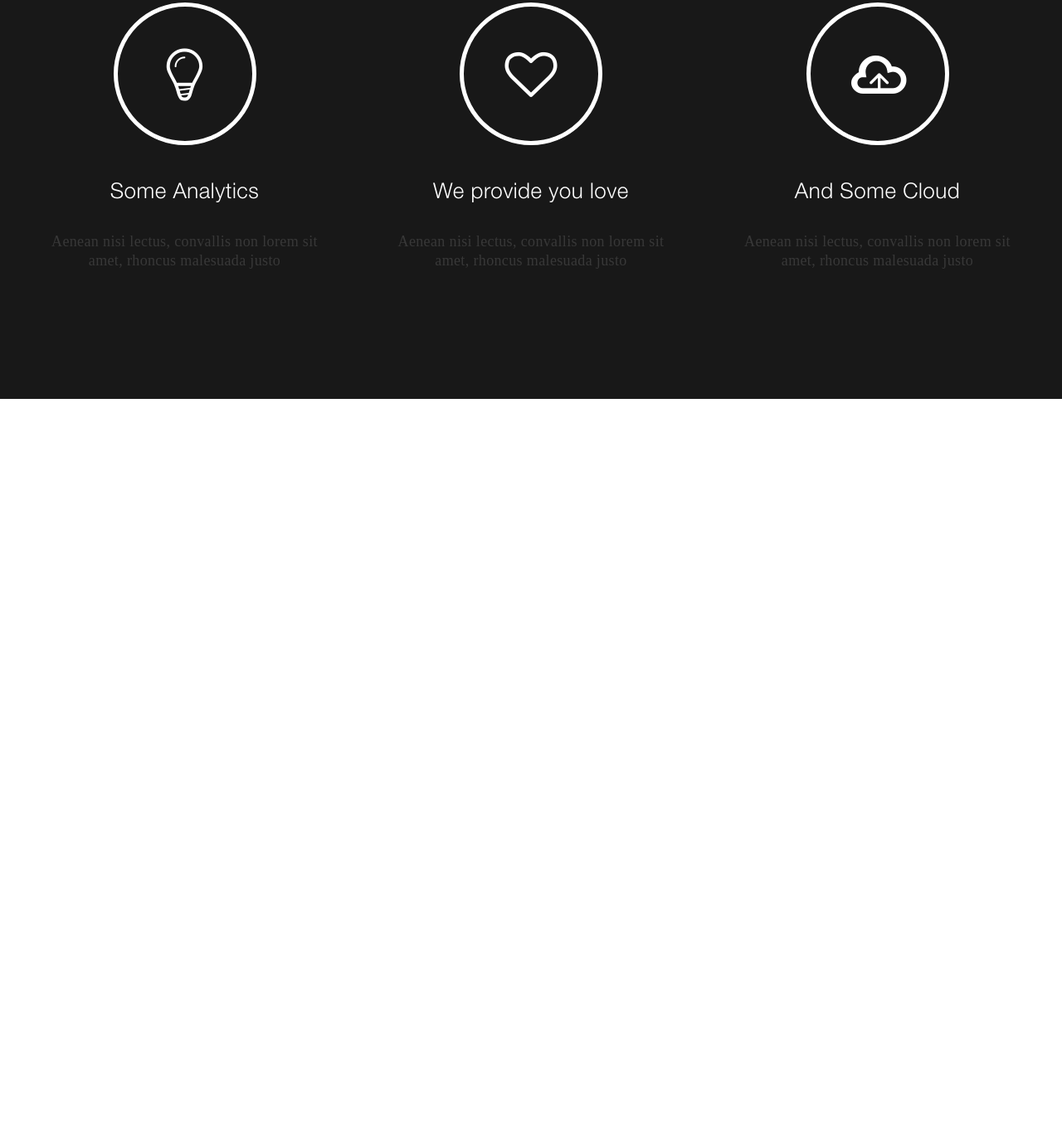
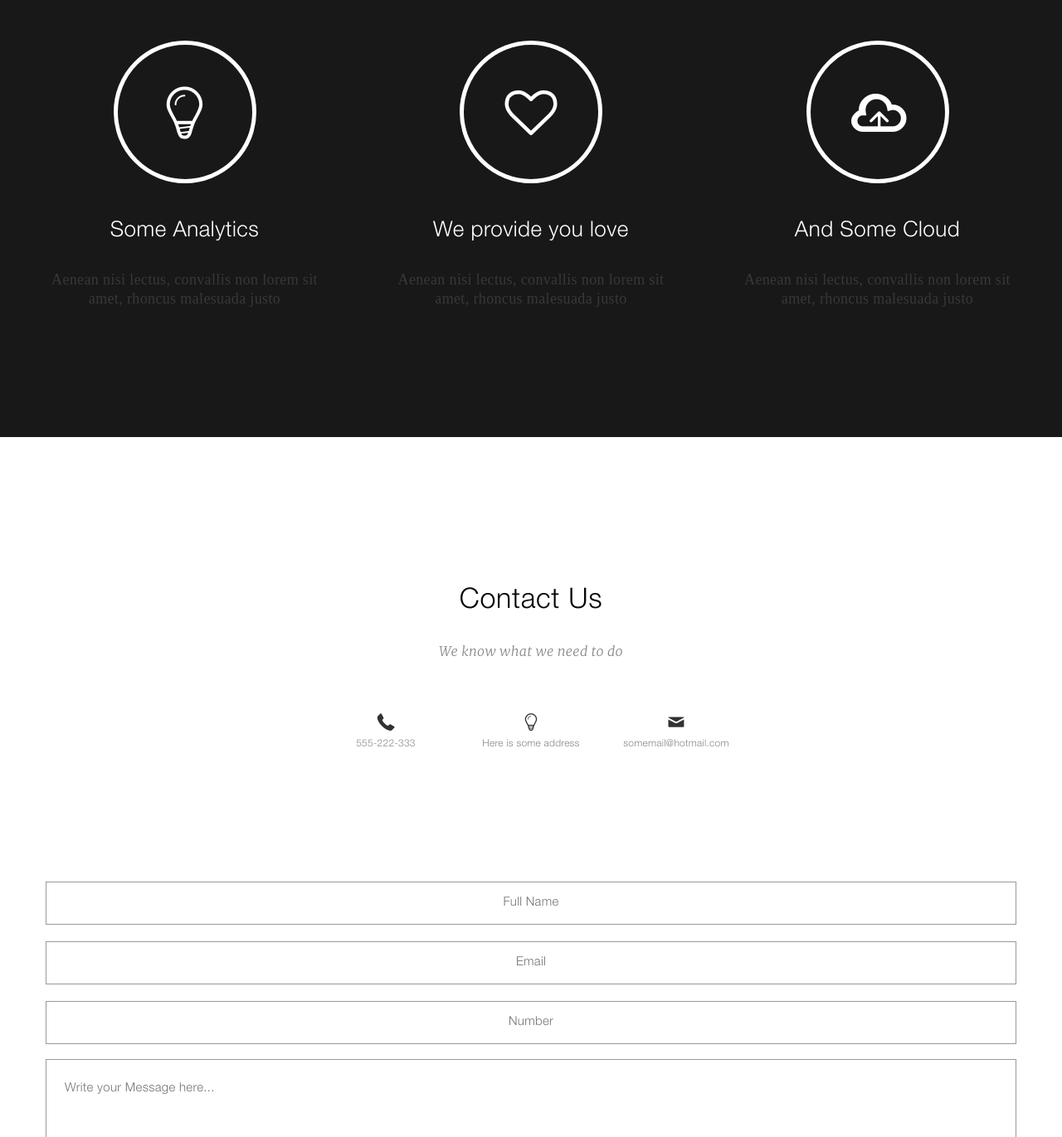
Before and after one commit to FriadoR/wordpress_adv, a plain HTML site: page index.html in a window 1280 px wide. Shown: the part 2891-4262 px from the top of the page at 83% size. Before the commit the page ends 3372 px from the top, so only its background shows below. Drawn offline with Linux system fonts and the light colour scheme; files whose address does not match are found by name.

Commit message:
add some files

```diff
--- a/css/style.css
+++ b/css/style.css
@@ -164,16 +164,18 @@ body {
 .team {
   height: 745px;
 }
-
+.container {
+}
 .block_head {
   text-align: center;
 }
-.block_title {
-  font-family: "HelveticaNeueLTProLt", sans-serif;
+
+.block_title_team {
+  font-family: "HelveticaNeueLTProMd", sans-serif;
   font-size: 34px;
   font-weight: 400;
   letter-spacing: 0.02em;
-  color: #1d1e1f;
+  color: #050607;
   margin: 0;
   padding-top: 138px;
   margin-bottom: 13px;
@@ -234,11 +236,20 @@ team_item-title {
 .block_head {
 }
 
-.block_title {
-  padding-top: 176px;
+.block_title_provide {
+  padding-top: 178px;
+  font-family: "HelveticaNeueLTProLt", sans-serif;
+  font-size: 34px;
+  font-weight: 400;
+  letter-spacing: 0.02em;
   color: #ffffff;
 }
 .block_text {
+  font-family: "Merriweather-LightItalic", sans-serif;
+  font-size: 16px;
+  font-weight: 300;
+  font-style: italic;
+  letter-spacing: 0.02em;
   color: #777777;
 }
 .provide_inner {
@@ -286,7 +297,140 @@ team_item-title {
   letter-spacing: 0.02em;
   color: #383838;
 }
-.icon-heart-empty {
+
+/* contact form */
+
+.contact {
 }
-.icon-upload-cloud-outline {
+.contact .block__head .block__title {
+  padding-top: 95px;
 }
+
+.block_title_contact {
+  padding-top: 150px;
+  font-family: "HelveticaNeueLTProLt", sans-serif;
+  font-size: 34px;
+  font-weight: 400;
+  letter-spacing: 0.02em;
+  color: hwb(0 2% 98%);
+}
+.block_text {
+  font-family: "Merriweather-LightItalic", sans-serif;
+  font-size: 16px;
+  font-weight: 300;
+  font-style: italic;
+  letter-spacing: 0.02em;
+  color: #898888;
+}
+.contact__inner {
+}
+.contact__icon-box {
+  display: flex;
+  justify-content: center;
+  justify-content: space-evenly;
+  max-width: 570px;
+  margin: 0 auto;
+  padding-top: 64px;
+}
+.contact__item {
+  text-align: center;
+  width: 130px;
+}
+.contact__item i {
+  color: #323232;
+  font-size: 21px;
+}
+.icon-phone {
+}
+.contact_text {
+  margin-bottom: 12px;
+}
+.contact__text a {
+  font-family: "HelveticaNeueLTProLt", sans-serif;
+  font-size: 12px;
+  line-height: 26px;
+  font-weight: 400;
+  letter-spacing: 0.02em;
+  color: #898888;
+  text-decoration: none;
+  transition: 0.3s;
+}
+.contact__text a:hover {
+  color: hwb(0 33% 67%);
+  text-decoration: underline;
+}
+.icon-lightbulb {
+}
+.icon-mail {
+}
+.contact__form {
+  padding-top: 153px;
+  display: flex;
+  flex-direction: column;
+  min-width: 770px;
+  margin: 0 auto;
+}
+.contact__form input {
+  text-align: center;
+  height: 52px;
+  padding: 20px;
+  font-family: "HelveticaNeueLTProLt", sans-serif;
+  font-size: 15px;
+  font-weight: 400;
+  letter-spacing: 0.02em;
+  color: #898888;
+  border: 1px solid #999999;
+}
+.contact__name {
+  margin-bottom: 20px;
+}
+.contact__email {
+  margin-bottom: 20px;
+}
+.contact__number {
+  margin-bottom: 18px;
+}
+input::-webkit-outer-spin-button,
+input::-webkit-inner-spin-button {
+  -webkit-appearance: none;
+}
+input[type="number"] {
+  -moz-appearance: textfield;
+}
+.contact__textarea {
+  padding: 22px;
+  margin-bottom: 21px;
+  height: 195px;
+  resize: none;
+  font-family: "HelveticaNeueLTProLt", sans-serif;
+  font-size: 15px;
+  line-height: 26px;
+  font-weight: 400;
+  letter-spacing: 0.02em;
+  color: #898888;
+  border: 1px solid #999999;
+}
+.contact__form .contact__button {
+  cursor: pointer;
+  padding: 0;
+  outline: none;
+  border: none;
+  background-color: #161616;
+  font-family: "HelveticaNeueLTProMd", sans-serif;
+  font-size: 17px;
+  font-weight: 400;
+  letter-spacing: 0.02em;
+  color: #fefefe;
+}
+.footer {
+  padding-top: 154px;
+}
+.footer_text {
+  text-align: center;
+  font-family: "HelveticaNeueLTProLt", sans-serif;
+  font-size: 14px;
+  font-weight: 400;
+  letter-spacing: 0.02em;
+  color: #3b3b3b;
+  margin-bottom: 29px;
+}
--- a/index.html
+++ b/index.html
@@ -68,7 +68,7 @@
     <div class="team">
       <div class="container">
         <div class="block_head">
-          <h2 class="block_title">This is our team</h2>
+          <h2 class="block_title_team">This is our team</h2>
           <p class="block_text">We are small but effective and ...</p>
         </div>
 
@@ -109,7 +109,7 @@
     <div class="provide">
       <div class="container">
         <div class="block_head inverse">
-          <h2 class="block_title">We provide you everything</h2>
+          <h2 class="block_title_provide">We provide you everything</h2>
           <p class="block_text">
             Maybe not everything, but we provide you some stuff.
           </p>
@@ -142,6 +142,66 @@
         </div>
       </div>
     </div>
+    <div class="contact">
+      <div class="container">
+        <div class="block_head">
+          <h2 class="block_title_contact">Contact Us</h2>
+          <p class="block_text">We know what we need to do</p>
+
+          <div class="contact__inner">
+            <div class="contact__icon-box">
+              <div class="contact__item">
+                <i class="icon-phone"></i>
+                <div class="contact__text">
+                  <a href="tel:555222333">555-222-333</a>
+                </div>
+              </div>
+              <div class="contact__item">
+                <i class="icon-lightbulb"></i>
+                <div class="contact__text">
+                  <a
+                    href="https://maps.app.goo.gl/YP9brzDXv4PjFWPq9"
+                    target="_blank"
+                    >Here is some address</a
+                  >
+                </div>
+              </div>
+              <div class="contact__item">
+                <i class="icon-mail"></i>
+                <div class="contact__text">
+                  <a href="mailto:somemail@hotmail.com">somemail@hotmail.com</a>
+                </div>
+              </div>
+            </div>
+            <form action="" class="contact__form">
+              <input
+                class="contact__name"
+                type="text"
+                placeholder="Full Name"
+              />
+              <input class="contact__email" type="Email" placeholder="Email" />
+              <input
+                class="contact__number"
+                type="Number"
+                placeholder="Number"
+              />
+              <textarea
+                class="contact__textarea"
+                placeholder="Write your Message here..."
+              ></textarea>
+              <input type="submit" class="contact__button" value="Submit" />
+            </form>
+          </div>
+        </div>
+      </div>
+    </div>
+    <div class="footer">
+      <div class="container">
+        <div class="footer_text">
+          Copyright &copy; Kenan Hamidic. All rights reserved.
+        </div>
+      </div>
+    </div>
     <!--
 
     <i class="icon-twitter"></i>
```
